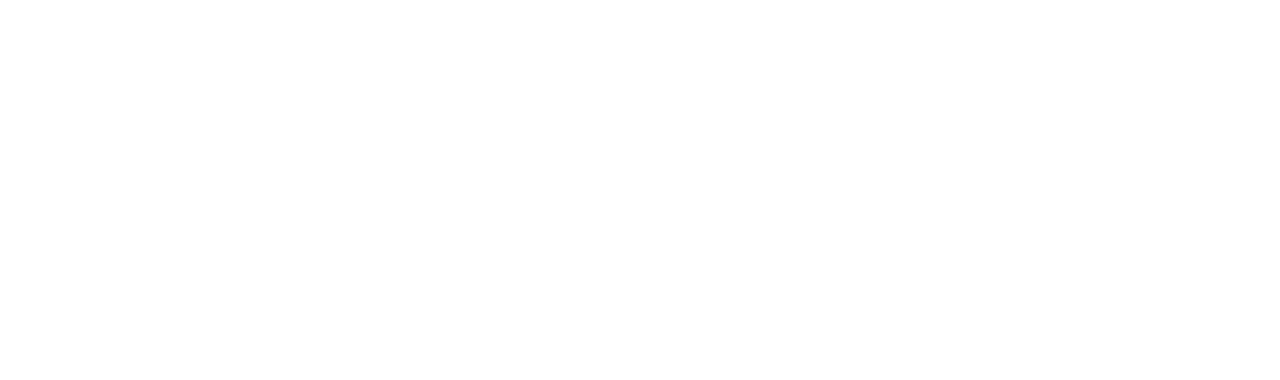
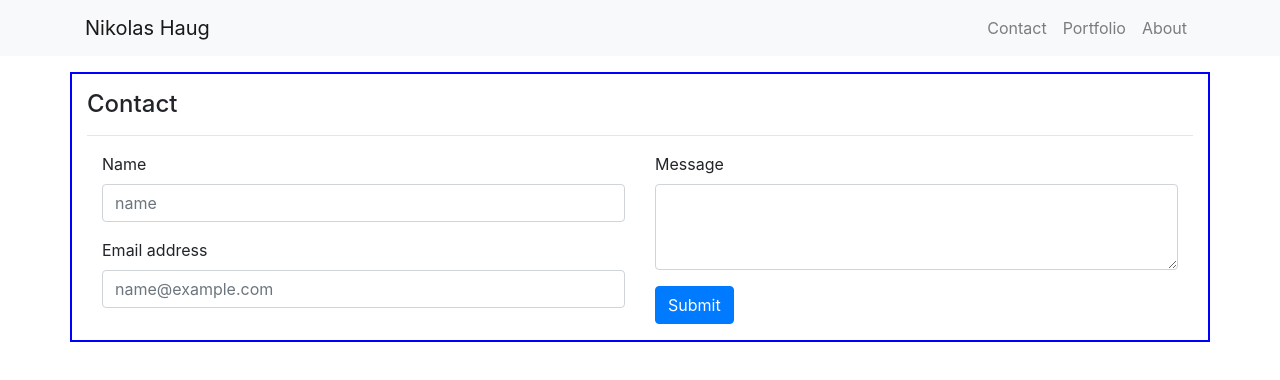
Before and after one commit to nikolas-haug/bootstrap-portfolio, a plain HTML site: page contact.html in a window 1280 px wide. Drawn offline with nearby package versions, Linux system fonts and the light colour scheme.

Commit message:
add index and contact pages

```diff
--- /dev/null
+++ b/assets/css/style.css
@@ -0,0 +1,32 @@
+.container-main {
+    border: 2px solid blue;
+    margin-bottom: 50px;
+}
+
+
+/* Sticky footer styles
+-------------------------------------------------- */
+html, {
+    position: relative;
+    min-height: 100%;
+  }
+
+  .footer {
+    position: absolute;
+    bottom: -50;
+    width: 100%;
+     /* Set the fixed height of the footer here */
+    /* Vertically center the text there */
+    background-color: #f5f5f5;
+  }
+
+
+  /* Custom page CSS
+  -------------------------------------------------- */
+  /* Not required for template or sticky footer method. */
+
+  /* .container {
+    width: auto;
+    max-width: 680px;
+    padding: 0 15px;
+  } */
--- a/contact.html
+++ b/contact.html
@@ -0,0 +1,103 @@
+<!DOCTYPE html>
+<html lang="en">
+<head>
+    <meta charset="UTF-8">
+    <meta name="viewport" content="width=device-width, initial-scale=1.0">
+    <meta http-equiv="X-UA-Compatible" content="ie=edge">
+    <title>Nikolas Haug</title>
+    <link rel="stylesheet" href="assets/css/style.css">
+    <link rel="stylesheet" href="https://maxcdn.bootstrapcdn.com/bootstrap/4.0.0/css/bootstrap.min.css">
+</head>
+
+<body>
+
+    <!-- navbar / header -->
+    <nav class="navbar navbar-expand-lg navbar-light bg-light">
+        <div class="container">
+            <a class="navbar-brand" href="index.html">Nikolas Haug</a>
+            <button class="navbar-toggler" type="button" data-toggle="collapse" data-target="#navbarNavAltMarkup" aria-controls="navbarNavAltMarkup" aria-expanded="false" aria-label="Toggle navigation">
+                <span class="navbar-toggler-icon"></span>
+            </button>
+            <div class="collapse navbar-collapse" id="navbarNavAltMarkup">
+                <div class="navbar-nav ml-auto">
+                <!-- ADD ACTIVE LINK FOR EACH PAGE -->
+                <!-- <a class="nav-item nav-link active" href="#">Home <span class="sr-only">(current)</span></a> -->
+                <a class="nav-item nav-link" href="contact.html">Contact</a>
+                <a class="nav-item nav-link" href="portfolio.html">Portfolio</a>
+                <a class="nav-item nav-link" href="index.html">About</a>
+                </div>
+            </div>
+        </div>
+    </nav>
+
+    <!-- main content CONTACT page -->
+    <div class="container container-main my-3 py-3">
+
+        <div class="row justify-content-center">
+            <div class="col-md-12">
+                <h4>Contact</h4>
+                <hr>
+            </div>
+        </div>
+
+        <div class="container">
+            <div class="row">
+                <div class="col-md-6">
+                    <form>
+                        <div class="form-group">
+                            <label for="exampleFormControlInput1">Name</label>
+                            <input type="text" class="form-control" id="exampleFormControlInput1" placeholder="name">
+                        </div>
+                        <div class="form-group">
+                            <label for="exampleFormControlInput1">Email address</label>
+                            <input type="email" class="form-control" id="exampleFormControlInput1" placeholder="name@example.com">
+                        </div>
+                    </form>
+                </div>
+                <div class="col-md-6">
+                    <form>
+                        <div class="form-group">
+                            <label for="exampleFormControlTextarea1">Message</label>
+                            <textarea class="form-control" id="exampleFormControlTextarea1" rows="3"></textarea>
+                        </div>
+                        <button type="button" class="btn btn-primary">Submit</button>
+                    </form>
+                </div>
+            </div>
+        </div>
+
+
+
+        <!-- <form class="px-4">
+            <div class="form-group">
+                <label for="exampleFormControlInput1">Name</label>
+                <input type="text" class="form-control" id="exampleFormControlInput1" placeholder="name">
+            </div>
+            <div class="form-group">
+                <label for="exampleFormControlInput1">Email address</label>
+                <input type="email" class="form-control" id="exampleFormControlInput1" placeholder="name@example.com">
+            </div>
+            <div class="form-group">
+                <label for="exampleFormControlTextarea1">Message</label>
+                <textarea class="form-control" id="exampleFormControlTextarea1" rows="3"></textarea>
+            </div>
+            <button type="button" class="btn btn-primary btn-lg">Submit</button>
+        </form>
+    </div> -->
+
+    <!-- sticky footer for all pages -->
+
+    <!-- <footer class="footer">
+        <nav class="navbar navbar-light bg-primary">
+            <a class="navbar-brand" href="#">Fixed bottom</a>
+        </nav>
+    </footer> -->
+
+
+
+    <script src="https://code.jquery.com/jquery-3.2.1.slim.min.js" integrity="sha384-KJ3o2DKtIkvYIK3UENzmM7KCkRr/rE9/Qpg6aAZGJwFDMVNA/GpGFF93hXpG5KkN" crossorigin="anonymous"></script>
+    <script src="https://cdnjs.cloudflare.com/ajax/libs/popper.js/1.12.9/umd/popper.min.js" integrity="sha384-ApNbgh9B+Y1QKtv3Rn7W3mgPxhU9K/ScQsAP7hUibX39j7fakFPskvXusvfa0b4Q" crossorigin="anonymous"></script>
+    <script src="https://maxcdn.bootstrapcdn.com/bootstrap/4.0.0/js/bootstrap.min.js" integrity="sha384-JZR6Spejh4U02d8jOt6vLEHfe/JQGiRRSQQxSfFWpi1MquVdAyjUar5+76PVCmYl" crossorigin="anonymous"></script>
+
+</body>
+</html>
```
Also changed, not shown: index.html (+68 -1 lines), assets/images/2998812.png (added), 1 other file.
